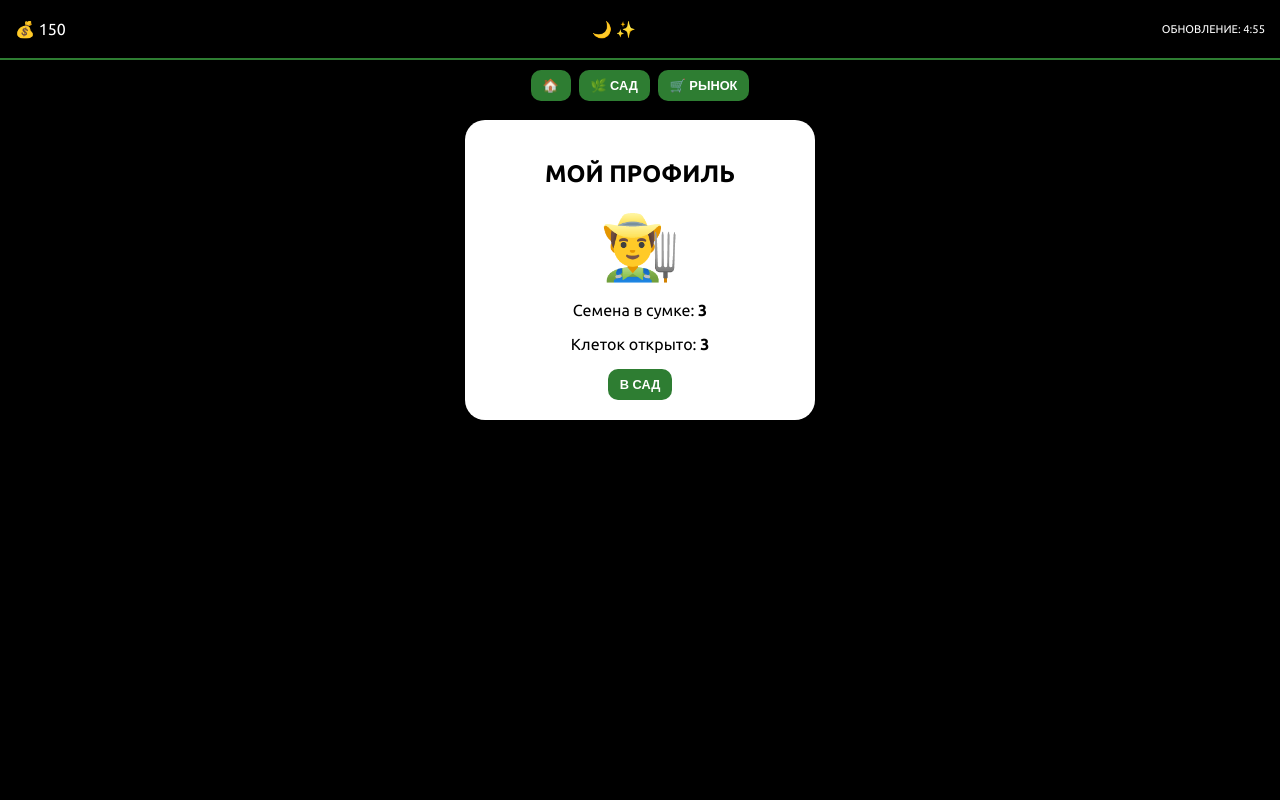
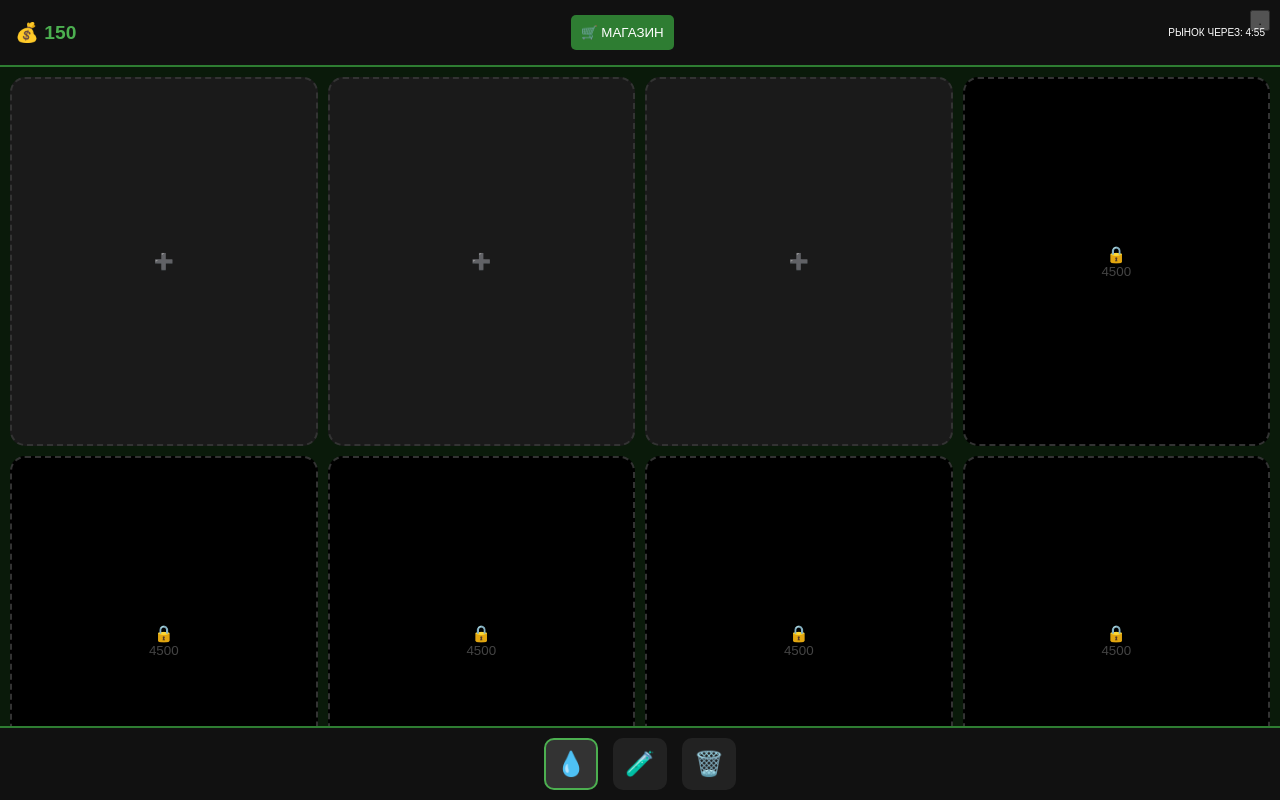
Before and after one commit to Fragor18/garden-oasiso.io, a plain HTML site: page index.html in a window 1280 px wide. Drawn offline with Linux system fonts and the light colour scheme.

Commit message:
Update index.html

```diff
--- a/index.html
+++ b/index.html
@@ -3,228 +3,106 @@
 <head>
     <meta charset="UTF-8">
     <meta name="viewport" content="width=device-width, initial-scale=1.0, maximum-scale=1.0, user-scalable=no">
-    <title>OASIS — Mega Flora & Rare Market</title>
-    <link href="https://fonts.googleapis.com/css2?family=Montserrat:wght@700;900&family=Ubuntu:wght@400;700&display=swap" rel="stylesheet">
+    <title>OASIS — Classic Style</title>
     <style>
-        :root {
-            --primary: #2e7d32; --accent: #4caf50;
-            --sky-day: #4facfe; --sky-night: #0a0f1e;
-            --rarity0: #888; --rarity1: #2ecc71; --rarity2: #3498db; --rarity3: #9b59b6; --rarity4: #f1c40f;
-        }
-        * { box-sizing: border-box; outline: none; -webkit-tap-highlight-color: transparent; }
-        body, html { margin: 0; padding: 0; height: 100%; width: 100%; font-family: 'Ubuntu', sans-serif; background: #000; overflow: hidden; }
+        * { box-sizing: border-box; font-family: sans-serif; }
+        body { margin: 0; background: #0a1a0a; color: white; display: flex; flex-direction: column; height: 100vh; overflow: hidden; }
 
-        #sky { position: fixed; inset: 0; z-index: -10; transition: 3s; background: var(--sky-day); }
+        /* Шапка */
+        .header { background: #111; padding: 15px; display: flex; justify-content: space-between; align-items: center; border-bottom: 2px solid #2e7d32; }
+        .score { font-size: 1.2rem; font-weight: bold; color: #4caf50; }
 
-        .site-header {
-            position: fixed; top: 0; width: 100%; height: 60px;
-            background: rgba(0,0,0,0.85); display: flex; justify-content: space-between;
-            align-items: center; padding: 0 15px; z-index: 1000; color: white; border-bottom: 2px solid var(--primary);
-        }
+        /* Контейнер грядок */
+        .garden { flex: 1; overflow-y: auto; padding: 10px; display: grid; grid-template-columns: repeat(2, 1fr); gap: 10px; align-content: start; }
+        @media (min-width: 600px) { .garden { grid-template-columns: repeat(4, 1fr); } }
 
-        .main-nav { position: fixed; top: 60px; width: 100%; display: flex; justify-content: center; gap: 8px; padding: 10px; z-index: 900; }
+        .slot { aspect-ratio: 1/1.2; background: #1a1a1a; border: 2px dashed #333; border-radius: 15px; display: flex; flex-direction: column; align-items: center; justify-content: center; cursor: pointer; position: relative; }
+        .slot.locked { background: #000; color: #444; }
 
-        .layer { position: absolute; inset: 0; padding-top: 120px; display: flex; flex-direction: column; align-items: center; overflow-y: auto; z-index: 10; }
-        .hidden { display: none !important; }
+        .plant { background: white; color: #333; width: 95%; height: 95%; border-radius: 12px; display: flex; flex-direction: column; align-items: center; justify-content: space-around; padding: 5px; position: relative; }
+        .age { position: absolute; top: 2px; right: 5px; font-size: 9px; color: #888; }
 
-        /* РЫНОК */
-        .market-grid { display: grid; grid-template-columns: 1fr 1fr; gap: 10px; width: 95%; max-width: 500px; padding-bottom: 120px; }
-        .market-item { background: white; border-radius: 15px; padding: 10px; text-align: center; border-bottom: 4px solid #ddd; }
-        .market-item.empty { background: #333; color: #666; border-bottom: none; display: flex; align-items: center; justify-content: center; font-weight: bold; height: 120px; }
-        .rarity-tag { font-size: 10px; font-weight: bold; text-transform: uppercase; color: white; padding: 2px 6px; border-radius: 5px; margin-bottom: 5px; display: inline-block; }
+        .bar { width: 80%; height: 5px; background: #eee; border-radius: 3px; overflow: hidden; }
+        .fill { height: 100%; transition: 0.3s; }
 
-        /* САД */
-        .garden-grid { display: grid; gap: 8px; padding: 10px; grid-template-columns: repeat(2, 1fr); width: 100%; max-width: 500px; padding-bottom: 120px; }
-        @media (min-width: 600px) { .garden-grid { grid-template-columns: repeat(4, 1fr); } }
+        /* Рынок (теперь внизу или по кнопке) */
+        .market-btn { background: #2e7d32; color: white; border: none; padding: 10px; border-radius: 5px; cursor: pointer; }
+        .market-overlay { position: fixed; inset: 0; background: rgba(0,0,0,0.9); z-index: 1000; display: none; flex-direction: column; align-items: center; padding-top: 50px; }
+        .market-grid { display: grid; grid-template-columns: 1fr 1fr; gap: 10px; width: 90%; max-width: 400px; }
 
-        .garden-slot { aspect-ratio: 1/1.2; background: rgba(255,255,255,0.1); border: 2px dashed rgba(255,255,255,0.3); border-radius: 15px; display: flex; flex-direction: column; align-items: center; justify-content: center; cursor: pointer; color: white; position: relative; }
-        .plant-card { width: 100%; height: 100%; background: white; color: #333; border-radius: 13px; padding: 5px; display: flex; flex-direction: column; align-items: center; justify-content: space-between; border-top: 4px solid var(--primary); }
+        .m-item { background: white; color: #333; padding: 10px; border-radius: 10px; text-align: center; }
+        .m-item.empty { background: #222; color: #444; display: flex; align-items: center; justify-content: center; height: 100px; }
 
-        .bar-wrap { width: 90%; height: 6px; background: #eee; border-radius: 3px; margin: 1px 0; overflow: hidden; }
-        .bar-fill { height: 100%; transition: 0.3s; }
+        /* Нижняя панель */
+        .toolbar { background: #111; padding: 10px; display: flex; justify-content: center; gap: 15px; border-top: 2px solid #2e7d32; }
+        .tool { font-size: 1.5rem; padding: 10px; background: #222; border-radius: 10px; cursor: pointer; border: 2px solid transparent; }
+        .tool.active { border-color: #4caf50; background: #333; }
 
-        .btn { padding: 8px 12px; border-radius: 10px; border: none; font-weight: bold; cursor: pointer; background: var(--primary); color: white; font-size: 0.8rem; }
-        .hotbar { position: fixed; bottom: 20px; left: 50%; transform: translateX(-50%); background: rgba(0,0,0,0.9); padding: 10px 20px; border-radius: 30px; display: flex; gap: 20px; z-index: 1000; border: 1px solid var(--accent); }
-        .tool { font-size: 1.5rem; cursor: pointer; opacity: 0.4; }
-        .tool.active { opacity: 1; transform: scale(1.2); }
-
-        .modal-bg { position: fixed; inset: 0; background: rgba(0,0,0,0.8); display: none; justify-content: center; align-items: center; z-index: 3000; }
-        .modal { background: white; padding: 20px; border-radius: 20px; width: 90%; max-width: 350px; max-height: 80vh; overflow-y: auto; }
+        .btn-buy { background: #2e7d32; color: white; border: none; padding: 5px; width: 100%; border-radius: 5px; margin-top: 5px; font-size: 10px; }
+        .cheat { position: fixed; top: 10px; right: 10px; opacity: 0.3; }
     </style>
 </head>
 <body>
-    <div id="sky"></div>
-    <div id="gameUI">
-        <header class="site-header">
-            <div id="score">💰 150</div>
-            <div id="status">☀️ ☁️</div>
-            <div id="mTimer" style="font-size: 0.7rem;">ОБНОВЛЕНИЕ: 05:00</div>
-        </header>
 
-        <nav class="main-nav">
-            <button class="btn" onclick="showPage('homePage')">🏠</button>
-            <button class="btn" onclick="showPage('gardenPage')">🌿 САД</button>
-            <button class="btn" onclick="showPage('marketPage')">🛒 РЫНОК</button>
-        </nav>
-
-        <div id="homePage" class="layer">
-            <div style="background:white; padding:20px; border-radius:20px; text-align:center; width:90%; max-width:350px;">
-                <h2>МОЙ ПРОФИЛЬ</h2>
-                <div style="font-size:4rem">👨‍🌾</div>
-                <p>Семена в сумке: <b id="statSeeds">0</b></p>
-                <p>Клеток открыто: <b id="statSlots">3</b></p>
-                <button class="btn" onclick="showPage('gardenPage')">В САД</button>
-            </div>
-        </div>
-
-        <div id="gardenPage" class="layer hidden">
-            <div id="gardenGrid" class="garden-grid"></div>
-            <div class="hotbar">
-                <div class="tool active" id="t-water" onclick="setTool('water')">💧</div>
-                <div class="tool" id="t-food" onclick="setTool('food')">🧪</div>
-                <div class="tool" id="t-trash" onclick="setTool('trash')">🗑️</div>
-            </div>
-        </div>
-
-        <div id="marketPage" class="layer hidden">
-            <div id="marketList" class="market-grid"></div>
-        </div>
+    <div class="header">
+        <div class="score" id="score">💰 150</div>
+        <button class="market-btn" onclick="toggleMarket(true)">🛒 МАГАЗИН</button>
+        <div id="mTimer" style="font-size: 10px;">05:00</div>
     </div>
 
-    <div id="modalBg" class="modal-bg" onclick="closeM()">
-        <div class="modal" id="modalContent" onclick="event.stopPropagation()"></div>
+    <div class="garden" id="garden"></div>
+
+    <div class="toolbar">
+        <div class="tool active" id="t-water" onclick="setTool('water')">💧</div>
+        <div class="tool" id="t-food" onclick="setTool('food')">🧪</div>
+        <div class="tool" id="t-trash" onclick="setTool('trash')">🗑️</div>
     </div>
+
+    <div class="market-overlay" id="marketOverlay">
+        <h2 style="margin-bottom: 20px;">ПРИЛАВОК</h2>
+        <div class="market-grid" id="marketGrid"></div>
+        <button class="market-btn" style="margin-top: 30px; background: #7d2e2e;" onclick="toggleMarket(false)">ЗАКРЫТЬ</button>
+    </div>
+
+    <button class="cheat" onclick="gameData.score += 100000; updateUI();">.</button>
 
     <script>
         const FLORA = [
-            { id: 0, n: 'Трава', i: '🌱', inc: 2, c: 20, r: 0 },
-            { id: 1, n: 'Ромашка', i: '🌼', inc: 5, c: 60, r: 0 },
-            { id: 2, n: 'Мята', i: '🌿', inc: 8, c: 100, r: 0 },
-            { id: 3, n: 'Кактус', i: '🌵', inc: 15, c: 250, r: 1 },
-            { id: 4, n: 'Тюльпан', i: '🌷', inc: 25, c: 500, r: 1 },
-            { id: 5, n: 'Подсолнух', i: '🌻', inc: 40, c: 1000, r: 1 },
-            { id: 6, n: 'Роза', i: '🌹', inc: 70, c: 2000, r: 2 },
-            { id: 7, n: 'Лилия', i: '🪷', inc: 100, c: 4000, r: 2 },
-            { id: 8, n: 'Пальма', i: '🌴', inc: 150, c: 7500, r: 2 },
-            { id: 9, n: 'Бамбук', i: '🎋', inc: 300, c: 15000, r: 3 },
-            { id: 10, n: 'Клен', i: '🍁', inc: 500, c: 30000, r: 3 },
-            { id: 11, n: 'Ель', i: '🌲', inc: 800, c: 60000, r: 3 },
-            { id: 12, n: 'Мухоловка', i: '🪴', inc: 1200, c: 100000, r: 3 },
-            { id: 13, n: 'Гриб', i: '🍄', inc: 2000, c: 200000, r: 3 },
-            { id: 14, n: 'Вишня', i: '🍒', inc: 3500, c: 450000, r: 4 },
-            { id: 15, n: 'Драконье дерево', i: '🐉', inc: 6000, c: 900000, r: 4 },
-            { id: 16, n: 'Золотой Клевер', i: '🍀', inc: 10000, c: 2000000, r: 4 },
-            { id: 17, n: 'Космический мох', i: '🌌', inc: 25000, c: 5000000, r: 4 },
-            { id: 18, n: 'Огненный куст', i: '🔥', inc: 60000, c: 15000000, r: 4 },
-            { id: 19, n: 'Кристальный лотос', i: '💎', inc: 150000, c: 50000000, r: 4 }
+            { id: 0, n: 'Трава', i: '🌱', inc: 1, c: 20, r: 0.9 },
+            { id: 1, n: 'Ромашка', i: '🌼', inc: 3, c: 60, r: 0.8 },
+            { id: 2, n: 'Кактус', i: '🌵', inc: 10, c: 200, r: 0.7 },
+            { id: 3, n: 'Тюльпан', i: '🌷', inc: 25, c: 600, r: 0.6 },
+            { id: 4, n: 'Подсолнух', i: '🌻', inc: 50, c: 1500, r: 0.5 },
+            { id: 5, n: 'Роза', i: '🌹', inc: 100, c: 4000, r: 0.4 },
+            { id: 6, n: 'Пальма', i: '🌴', inc: 250, c: 12000, r: 0.3 },
+            { id: 7, n: 'Бамбук', i: '🎋', inc: 600, c: 35000, r: 0.2 },
+            { id: 8, n: 'Ель', i: '🌲', inc: 1500, c: 100000, r: 0.15 },
+            { id: 9, n: 'Лиана', i: '🌿', inc: 3000, c: 250000, r: 0.1 },
+            { id: 10, n: 'Мухоловка', i: '🪴', inc: 7000, c: 600000, r: 0.08 },
+            { id: 11, n: 'Клен', i: '🍁', inc: 15000, c: 1500000, r: 0.05 },
+            { id: 12, n: 'Вишня', i: '🍒', inc: 35000, c: 4000000, r: 0.04 },
+            { id: 13, n: 'Гриб', i: '🍄', inc: 80000, c: 10000000, r: 0.03 },
+            { id: 14, n: 'Орех', i: '🌰', inc: 150000, c: 25000000, r: 0.02 },
+            { id: 15, n: 'Лотос', i: '🪷', inc: 300000, c: 60000000, r: 0.01 },
+            { id: 16, n: 'Ананас', i: '🍍', inc: 700000, c: 150000000, r: 0.01 },
+            { id: 17, n: 'Манго', i: '🥭', inc: 1500000, c: 400000000, r: 0.008 },
+            { id: 18, n: 'Арбуз', i: '🍉', inc: 4000000, c: 900000000, r: 0.005 },
+            { id: 19, n: 'Клевер', i: '🍀', inc: 10000000, c: 2000000000, r: 0.003 },
+            { id: 20, n: 'Дракон', i: '🐉', inc: 50000000, c: 8000000000, r: 0.001 }
         ];
 
-        const RARITY_NAMES = ['Обычное', 'Необычное', 'Редкое', 'Эпическое', 'ЛЕГЕНДА'];
-        const RARITY_CHANCES = [0.8, 0.5, 0.3, 0.15, 0.05];
+        let gameData = { score: 150, slots: 3, garden: new Array(16).fill(null), inventory: [0, 0] };
+        let marketItems = [];
+        let marketTimer = 300;
+        let currentTool = 'water';
 
-        let gameData = { score: 150, slots: 3, garden: new Array(16).fill(null), inventory: [0, 0, 1] };
-        let marketItems = [];
-        let currentTool = 'water';
-        let marketTimer = 300;
-
-        function updateMarket() {
-            marketItems = [];
-            for(let i=0; i<6; i++) {
-                let randomPlant = FLORA[Math.floor(Math.random() * FLORA.length)];
-                if(Math.random() < RARITY_CHANCES[randomPlant.r]) {
-                    marketItems.push(randomPlant);
-                } else {
-                    marketItems.push(null);
-                }
-            }
-            renderMarket();
+        function updateUI() {
+            document.getElementById('score').innerText = '💰 ' + Math.floor(gameData.score);
+            renderGarden();
         }
 
-        function renderMarket() {
-            const list = document.getElementById('marketList');
-            list.innerHTML = marketItems.map((p, idx) => {
-                if(!p) return `<div class="market-item empty">НЕТ В НАЛИЧИИ</div>`;
-                return `
-                <div class="market-item">
-                    <span class="rarity-tag" style="background:var(--rarity${p.r})">${RARITY_NAMES[p.r]}</span>
-                    <div style="font-size:2rem">${p.i}</div>
-                    <div style="font-weight:bold; font-size:0.8rem">${p.n}</div>
-                    <button class="btn" style="width:100%; margin-top:5px" onclick="buySeed(${p.id}, ${idx})">💰 ${p.c}</button>
-                </div>`;
-            }).join('');
-        }
-
-        function buySeed(id, mIdx) {
-            const p = FLORA[id];
-            if(gameData.score >= p.c) {
-                gameData.score -= p.c;
-                gameData.inventory.push(id);
-                marketItems[mIdx] = null;
-                renderMarket();
-                save();
-            }
-        }
-
-        function renderGarden() {
-            const g = document.getElementById('gardenGrid');
-            g.innerHTML = '';
-            for(let i=0; i<16; i++) {
-                let p = gameData.garden[i];
-                let locked = i >= gameData.slots;
-                let slot = document.createElement('div');
-                slot.className = 'garden-slot';
-                if(locked) {
-                    let cost = gameData.slots * 1500;
-                    slot.innerHTML = `🔒<br><small>${cost}</small>`;
-                    slot.style.background = "rgba(0,0,0,0.4)";
-                    slot.onclick = () => { if(gameData.score >= cost) { gameData.score -= cost; gameData.slots++; renderGarden(); } };
-                } else if(!p) {
-                    slot.innerHTML = '➕';
-                    slot.onclick = () => openPlantMenu(i);
-                } else {
-                    let info = FLORA[p.id];
-                    slot.innerHTML = `
-                        <div class="plant-card" style="border-top-color:var(--rarity${info.r})">
-                            <span style="font-size:8px">${Math.floor(p.age)}/50 л.</span>
-                            <div style="font-size:2rem">${info.i}</div>
-                            <div class="bar-wrap"><div class="bar-fill" style="width:${p.w}%; background:#3b82f6"></div></div>
-                            <div class="bar-wrap"><div class="bar-fill" style="width:${p.h}%; background:#22c55e"></div></div>
-                        </div>`;
-                    slot.onclick = () => {
-                        if(currentTool === 'water') p.w = Math.min(p.w + 40, 100);
-                        if(currentTool === 'food') p.h = Math.min(p.h + 20, 100);
-                        if(currentTool === 'trash') gameData.garden[i] = null;
-                        renderGarden();
-                    };
-                }
-                g.appendChild(slot);
-            }
-            document.getElementById('statSeeds').innerText = gameData.inventory.length;
-            document.getElementById('statSlots').innerText = gameData.slots;
-        }
-
-        function openPlantMenu(sIdx) {
-            if(gameData.inventory.length === 0) return alert("Рюкзак пуст!");
-            let h = '<h3>ПОСАДИТЬ</h3>';
-            gameData.inventory.forEach((id, iIdx) => {
-                let p = FLORA[id];
-                h += `<div class="btn" style="display:flex; justify-content:space-between; margin:5px 0; background:white; color:black; border:1px solid #ddd" onclick="plantSeed(${sIdx}, ${iIdx})">
-                    <span>${p.i} ${p.n}</span> <span style="color:var(--rarity${p.r})">★</span>
-                </div>`;
-            });
-            document.getElementById('modalContent').innerHTML = h;
-            document.getElementById('modalBg').style.display = 'flex';
-        }
-
-        function plantSeed(sIdx, iIdx) {
-            let id = gameData.inventory.splice(iIdx, 1)[0];
-            gameData.garden[sIdx] = { id, w: 100, h: 100, age: 0 };
-            closeM(); renderGarden();
-        }
-
-        function showPage(p) {
-            ['homePage', 'gardenPage', 'marketPage'].forEach(id => document.getElementById(id).classList.add('hidden'));
-            document.getElementById(p).classList.remove('hidden');
+        function toggleMarket(show) {
+            document.getElementById('marketOverlay').style.display = show ? 'flex' : 'none';
         }
 
         function setTool(t) {
@@ -233,17 +111,115 @@
             document.getElementById('t-'+t).classList.add('active');
         }
 
-        function save() { localStorage.setItem('oasis_final_v1', JSON.stringify(gameData)); }
-        function closeM() { document.getElementById('modalBg').style.display = 'none'; }
+        function refreshMarket() {
+            marketItems = [];
+            for(let i=0; i<6; i++) {
+                let p = FLORA[Math.floor(Math.random() * FLORA.length)];
+                marketItems.push(Math.random() < p.r ? p : null);
+            }
+            renderMarket();
+        }
+
+        function renderMarket() {
+            const grid = document.getElementById('marketGrid');
+            grid.innerHTML = marketItems.map((p, idx) => {
+                if(!p) return `<div class="m-item empty">ПУСТО</div>`;
+                return `
+                <div class="m-item">
+                    <div style="font-size:1.5rem">${p.i}</div>
+                    <div style="font-size:10px; font-weight:bold">${p.n}</div>
+                    <button class="btn-buy" onclick="buySeed(${idx})">💰 ${p.c}</button>
+                </div>`;
+            }).join('');
+        }
+
+        function buySeed(mIdx) {
+            const p = marketItems[mIdx];
+            if(gameData.score >= p.c) {
+                gameData.score -= p.c;
+                gameData.inventory.push(p.id);
+                marketItems[mIdx] = null;
+                renderMarket();
+                updateUI();
+            }
+        }
+
+        function renderGarden() {
+            const g = document.getElementById('garden');
+            g.innerHTML = '';
+            for(let i=0; i<16; i++) {
+                let p = gameData.garden[i];
+                let locked = i >= gameData.slots;
+                let div = document.createElement('div');
+                div.className = 'slot' + (locked ? ' locked' : '');
+
+                if(locked) {
+                    let cost = gameData.slots * 1500;
+                    div.innerHTML = `🔒<br><small>${cost}</small>`;
+                    div.onclick = () => { if(gameData.score >= cost) { gameData.score -= cost; gameData.slots++; updateUI(); } };
+                } else if(!p) {
+                    div.innerHTML = '➕';
+                    div.onclick = () => openPlantMenu(i);
+                } else {
+                    let info = FLORA[p.id];
+                    div.innerHTML = `
+                        <div class="plant">
+                            <span class="age">${Math.floor(p.age)}/50</span>
+                            <div style="font-size:2.5rem">${info.i}</div>
+                            <div class="bar"><div class="fill" style="width:${p.w}%; background:#3b82f6"></div></div>
+                            <div class="bar"><div class="fill" style="width:${p.h}%; background:#22c55e"></div></div>
+                        </div>`;
+                    div.onclick = () => {
+                        if(currentTool === 'water') p.w = Math.min(p.w + 40, 100);
+                        if(currentTool === 'food') p.h = Math.min(p.h + 30, 100);
+                        if(currentTool === 'trash') gameData.garden[i] = null;
+                        updateUI();
+                    };
+                }
+                g.appendChild(div);
+            }
+        }
+
+        function openPlantMenu(sIdx) {
+            if(gameData.inventory.length === 0) return alert("Сначала купи семена!");
+            let h = '<h3 style="color:white">ПОСАДИТЬ:</h3><div style="display:grid; grid-template-columns:1fr 1fr; gap:10px; width:100%">';
+            gameData.inventory.forEach((id, iIdx) => {
+                let p = FLORA[id];
+                h += `<button class="m-item" style="border:none; cursor:pointer" onclick="plantSeed(${sIdx}, ${iIdx})">${p.i} ${p.n}</button>`;
+            });
+            h += '</div>';
+            document.getElementById('marketContent').innerHTML = h;
+            toggleModal(true);
+        }
+
+        // Посадка
+        window.plantSeed = (sIdx, iIdx) => {
+            let id = gameData.inventory.splice(iIdx, 1)[0];
+            gameData.garden[sIdx] = { id, w: 100, h: 100, age: 0 };
+            toggleModal(false);
+            updateUI();
+        };
+
+        function toggleModal(show) {
+            const m = document.getElementById('modalBg');
+            if(!m) {
+                const bg = document.createElement('div');
+                bg.id = 'modalBg';
+                bg.className = 'market-overlay';
+                bg.style.display = 'flex';
+                bg.innerHTML = `<div id="marketContent" style="width:90%; max-width:350px"></div><button class="market-btn" style="margin-top:20px" onclick="this.parentElement.style.display='none'">ОТМЕНА</button>`;
+                document.body.appendChild(bg);
+            } else {
+                m.style.display = show ? 'flex' : 'none';
+            }
+        }
 
         setInterval(() => {
             marketTimer--;
-            if(marketTimer <= 0) { marketTimer = 300; updateMarket(); }
+            if(marketTimer <= 0) { marketTimer = 300; refreshMarket(); }
 
-            let sky = document.getElementById('sky');
-            let sec = new Date().getSeconds();
-            if(sec < 30) { sky.style.background = 'var(--sky-day)'; document.getElementById('status').innerText = '☀️ ☁️'; }
-            else { sky.style.background = 'var(--sky-night)'; document.getElementById('status').innerText = '🌙 ✨'; }
+            let m = Math.floor(marketTimer / 60), s = marketTimer % 60;
+            document.getElementById('mTimer').innerText = `РЫНОК ЧЕРЕЗ: ${m}:${s<10?'0'+s:s}`;
 
             gameData.garden.forEach((p, i) => {
                 if(p) {
@@ -254,15 +230,11 @@
                     else if(p.h > 40) gameData.score += FLORA[p.id].inc;
                 }
             });
-
-            document.getElementById('score').innerText = '💰 ' + Math.floor(gameData.score);
-            let m = Math.floor(marketTimer / 60), s = marketTimer % 60;
-            document.getElementById('mTimer').innerText = `ОБНОВЛЕНИЕ: ${m}:${s<10?'0'+s:s}`;
-            save();
+            updateUI();
         }, 1000);
 
-        updateMarket();
-        renderGarden();
+        refreshMarket();
+        updateUI();
     </script>
 </body>
 </html>
```
